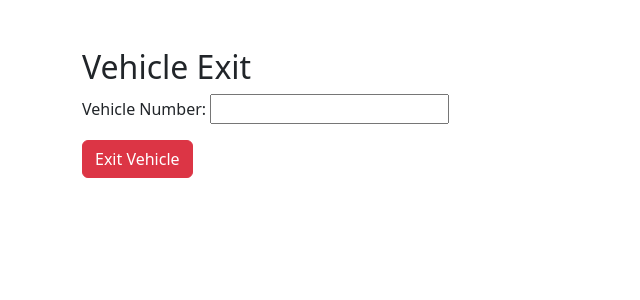
After one commit to PrabhjotKaur023/SmartParkingSystem, a Django app: page /vehicle-exit/ in a window 1280 px wide. The commit adds this page. Shown: the top 300 px of the page, without its empty margins (0-640 px from the left). Run offline with Django 5.2, Linux system fonts and the light colour scheme.

Commit message:
Implement vehicle exit workflow and parking fee calculation
Added vehicle exit functionality with automated fee calculation.

- Added vehicle exit form
- Calculated parking duration using timestamps
- Generated parking receipts
- Released occupied parking slots
- Updated parking records with exit details and fees

```diff
--- a/parking/forms.py
+++ b/parking/forms.py
@@ -11,3 +11,10 @@ class VehicleEntryForm(forms.Form):
             ('Bike', 'Bike')
         ]
     )
+
+
+class VehicleExitForm(forms.Form):
+    vehicle_number = forms.CharField(
+        max_length=20,
+        label="Vehicle Number"
+    )
--- /dev/null
+++ b/parking/templates/parking/vehicle_exit.html
@@ -0,0 +1,30 @@
+<!DOCTYPE html>
+<html>
+<head>
+    <title>Vehicle Exit</title>
+
+    <link href="https://cdn.jsdelivr.net/npm/bootstrap@5.3.7/dist/css/bootstrap.min.css" rel="stylesheet">
+</head>
+
+<body>
+
+<div class="container mt-5">
+
+    <h2>Vehicle Exit</h2>
+
+    <form method="POST">
+
+        {% csrf_token %}
+
+        {{ form.as_p }}
+
+        <button class="btn btn-danger">
+            Exit Vehicle
+        </button>
+
+    </form>
+
+</div>
+
+</body>
+</html>
--- a/parking/urls.py
+++ b/parking/urls.py
@@ -3,10 +3,6 @@ from . import views
 
 urlpatterns = [
     path('', views.dashboard, name='dashboard'),
-
-    path(
-        'vehicle-entry/',
-        views.vehicle_entry,
-        name='vehicle_entry'
-    ),
+    path('vehicle-entry/', views.vehicle_entry, name='vehicle_entry'),
+    path('vehicle-exit/', views.vehicle_exit, name='vehicle_exit'),
 ]
--- a/parking/views.py
+++ b/parking/views.py
@@ -1,7 +1,9 @@
 from django.shortcuts import render
-
+from .forms import VehicleEntryForm, VehicleExitForm
 from .models import ParkingSlot, Vehicle, ParkingRecord
 from .forms import VehicleEntryForm
+from django.utils import timezone
+from datetime import timedelta
 
 
 def dashboard(request):
@@ -76,3 +78,69 @@ def vehicle_entry(request):
         'parking/vehicle_entry.html',
         {'form': form}
     )
+def vehicle_exit(request):
+
+    if request.method == 'POST':
+
+        form = VehicleExitForm(request.POST)
+
+        if form.is_valid():
+
+            vehicle_number = form.cleaned_data['vehicle_number']
+
+            try:
+
+                vehicle = Vehicle.objects.get(
+                    vehicle_number=vehicle_number
+                )
+
+                record = ParkingRecord.objects.filter(
+                    vehicle=vehicle,
+                    exit_time__isnull=True
+                ).first()
+
+                if record:
+
+                    record.exit_time = timezone.now()
+
+                    duration = (
+                        record.exit_time -
+                        record.entry_time
+                    )
+
+                    hours = max(
+                        1,
+                        duration.total_seconds() / 3600
+                    )
+
+                    fee = round(hours * 20, 2)
+
+                    record.amount = fee
+                    record.save()
+
+                    slot = record.slot
+                    slot.is_occupied = False
+                    slot.save()
+
+                    return render(
+                        request,
+                        'parking/receipt.html',
+                        {
+                            'vehicle': vehicle,
+                            'slot': slot,
+                            'fee': fee,
+                            'hours': round(hours, 2)
+                        }
+                    )
+
+            except Vehicle.DoesNotExist:
+                pass
+
+    else:
+        form = VehicleExitForm()
+
+    return render(
+        request,
+        'parking/vehicle_exit.html',
+        {'form': form}
+    )
```
Also changed, not shown: parking/templates/parking/dashboard.html (+7 -7 lines), parking/templates/parking/receipt.html (added, +44 -0 lines), db.sqlite3.
